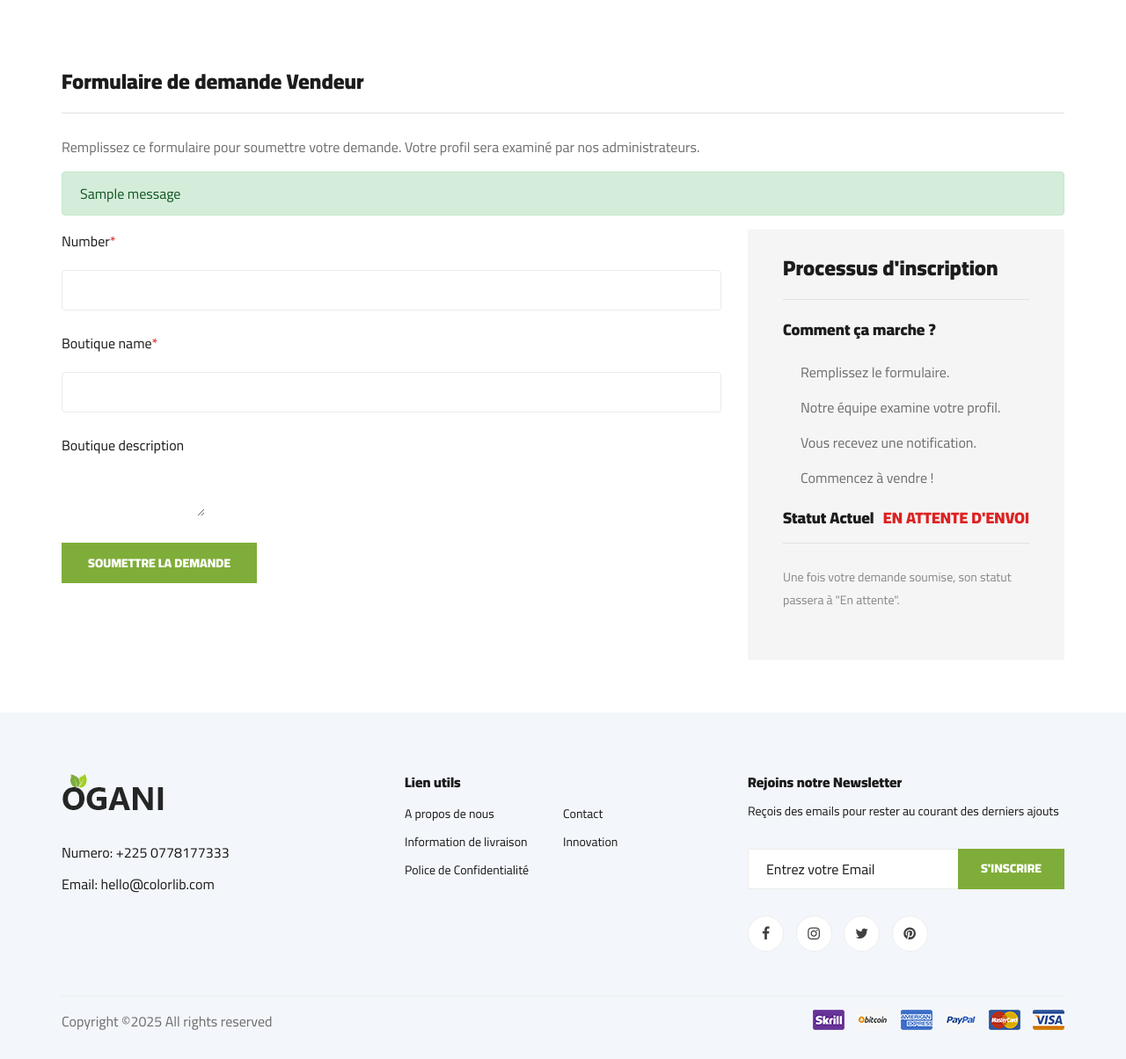
After one commit to Azania-Eraste/Projet_final_Django, a Django app: template Authentification/templates/devenir_vendeur.html in a window 1280 px wide. The commit adds this page. Shown: the part 298-1502 px from the top of the page at 88% size. Run offline with Django 5.2, Linux system fonts and the light colour scheme; the template is opened without the code that fills it: most values are stand-ins (such as "Sample title", 1, 10 or a date in 2020); one stand-in notice (Sample message) is shown; form fields are guessed from the names that the template uses; some libraries are stand-ins or nearby versions.

Commit message:
ajout de devenir vendeur

```diff
--- a/Authentification/admin.py
+++ b/Authentification/admin.py
@@ -7,7 +7,7 @@ class CustomUserAdmin(admin.ModelAdmin):
     list_display = ("username","nom","prenom","number","is_active")
     fieldsets = (
         ("Informations principales", {
-            "fields": ("username","password","nom","prenom","number")
+            "fields": ("username","password","nom","prenom","number", 'email')
         }),
         ("Métadonnées", {
             "fields": ("is_active",),  # Ajout de la virgule
--- /dev/null
+++ b/Authentification/templates/base/base.html
@@ -0,0 +1,255 @@
+{% load static %}
+<!DOCTYPE html>
+<html lang="fr-FR">
+
+<head>
+    <meta charset="UTF-8">
+    <meta name="keywords" content="Ogani, unica, creative, html">
+    <meta name="viewport" content="width=device-width, initial-scale=1.0">
+    <meta http-equiv="X-UA-Compatible" content="ie=edge">
+    <meta name="description" content="Ogani, vente de produits vivriers en Côte d'Ivoire">
+    <title>Organic</title>
+
+    <!-- Google Font -->
+    <link href="https://fonts.googleapis.com/css2?family=Cairo:wght@200;300;400;600;900&display=swap" rel="stylesheet">
+
+    <link rel="stylesheet" href="https://cdnjs.cloudflare.com/ajax/libs/font-awesome/5.15.4/css/all.min.css">
+    <link href="https://cdn.jsdelivr.net/npm/tailwindcss@2.2.19/dist/tailwind.min.css" rel="stylesheet">
+
+    <!-- Css Styles -->
+    <link rel="stylesheet" href="{% static 'css/bootstrap.min.css' %}" type="text/css">
+    <link rel="stylesheet" href="{% static 'css/font-awesome.min.css' %}" type="text/css">
+    <link rel="stylesheet" href="{% static 'css/elegant-icons.css' %}" type="text/css">
+    <link rel="stylesheet" href="{% static 'css/nice-select.css' %}" type="text/css">
+    <link rel="stylesheet" href="{% static 'css/jquery-ui.min.css' %}" type="text/css">
+    <link rel="stylesheet" href="{% static 'css/owl.carousel.min.css' %}" type="text/css">
+    <link rel="stylesheet" href="{% static 'css/slicknav.min.css' %}" type="text/css">
+    <link rel="stylesheet" href="{% static 'css/style.css' %}" type="text/css">
+</head>
+
+<body>
+    <!-- Page Preloder -->
+    <div id="preloder">
+        <div class="loader"></div>
+    </div>
+    <!-- Humberger Begin -->
+    <div class="humberger__menu__overlay"></div>
+    <div class="humberger__menu__wrapper">
+        <div class="humberger__menu__logo">
+            <a href="#"><img src="{% static 'img/logo.png' %}" alt=""></a>
+        </div>
+        <div class="humberger__menu__cart">
+            <ul>
+                <li><a href="{% url 'Ecommerce:favorite' %}"><i class="fa fa-heart"></i> <span>{{ favoris_produit.count }}</span></a></li>
+                <li><a href="{% url 'Ecommerce:panier' %}"><i class="fa fa-shopping-bag"></i> <span>{{ panier_produit.count }}</span></a></li>
+            </ul>
+
+        </div>
+        <div class="humberger__menu__widget">
+            <div class="header__top__right__auth">
+                {% if request.user.is_authenticated %}
+                    <a href="{% url 'Ecommerce:profile' %}" class="fa fa-user"> Dashboard</a>
+                {% else %}
+                    <a href="{% url 'Authentification:login' %}"><i class="fa fa-user"></i> Connexion</a>
+                {% endif %}
+            </div>
+        </div>
+        <nav class="humberger__menu__nav mobile-menu">
+            <ul>
+                <li class="active"><a href="{% url 'blog:index' %}">Home</a></li>
+                <li><a href="{% url 'Ecommerce:shop' %}">Shop</a></li>
+                <li><a href="{% url 'blog:blog' %}">Blog</a></li>
+                <li><a href="{% url 'blog:contact' %}">Contact</a></li>
+                <li><a href="{% url 'Ecommerce:about' %}">About Us</a></li>
+            </ul>
+        </nav>
+        <div id="mobile-menu-wrap"></div>
+        <div class="header__top__right__social">
+            <a href="#"><i class="fa fa-facebook"></i></a>
+            <a href="#"><i class="fa fa-twitter"></i></a>
+            <a href="#"><i class="fa fa-linkedin"></i></a>
+            <a href="#"><i class="fa fa-pinterest-p"></i></a>
+        </div>
+
+    </div>
+    <!-- Humberger End -->
+
+    <!-- Header Section Begin -->
+    <header class="header">
+        <div class="header__top">
+            <div class="container">
+                <div class="row">
+                    <div class="col-lg-6">
+                        <div class="header__top__left">
+
+                        </div>
+                    </div>
+                    <div class="col-lg-6">
+                        <div class="header__top__right">
+                            <div class="header__top__right__social">
+                                <a href="#"><i class="fa fa-facebook"></i></a>
+                                <a href="#"><i class="fa fa-twitter"></i></a>
+                                <a href="#"><i class="fa fa-linkedin"></i></a>
+                                <a href="#"><i class="fa fa-pinterest-p"></i></a>
+                            </div>
+
+                            <div class="header__top__right__auth">
+                                {% if request.user.is_authenticated %}
+                                <a href="{% url 'Ecommerce:profile' %}" class="fa fa-user"> Dashboard</a>
+                                {% else %}
+                                    <a href="{% url 'Authentification:login' %}"><i class="fa fa-user"></i> Connexion</a>
+                                {% endif %}
+                            </div>
+                        </div>
+                    </div>
+                </div>
+            </div>
+        </div>
+        <div class="container">
+            <div class="row">
+                <div class="col-lg-3">
+                    <div class="header__logo">
+                        <a href="{% url 'blog:index' %}"><img src="{% static 'img/logo.png' %}" alt=""></a>
+                    </div>
+                </div>
+                <div class="col-lg-6">
+                    <nav class="header__menu">
+                        <ul>
+                            <li class="{% if active_page == 'accueil' %}active{% endif %}"><a href="{% url 'blog:index' %}">Home</a></li>
+                            <li class="{% if active_page == 'shop' %}active{% endif %}"><a href="{% url 'Ecommerce:shop' %}">Shop</a></li>
+                            <li class="{% if active_page == 'blog' %}active{% endif %}"><a href="{% url 'blog:blog' %}">Blog</a></li>
+                            <li class="{% if active_page == 'contact' %}active{% endif %}"><a href="{% url 'blog:contact' %}">Contact</a></li>
+                            <li class="{% if active_page == 'about' %}active{% endif %}"><a href="{% url 'Ecommerce:about' %}">About Us</a></li>
+                        </ul>
+                    </nav>
+                </div>
+                <div class="col-lg-3">
+                    <div class="header__cart">
+                        <ul>
+                            <li><a href="{% url 'Ecommerce:favorite' %}"><i class="fa fa-heart"></i> <span>{{ favoris_produit.count }}</span></a></li>
+                            <li><a href="{% url 'Ecommerce:panier' %}"><i class="fa fa-shopping-bag"></i> <span>{{ panier_produit.count }}</span></a></li>
+                        </ul>
+
+                    </div>
+                </div>
+            </div>
+            <div class="humberger__open">
+                <i class="fa fa-bars"></i>
+            </div>
+        </div>
+    </header>
+    <!-- Header Section End -->
+
+    {% block header %}
+        <!-- Hero Section Begin -->
+        <section class="hero">
+            <div class="container">
+                <div class="row">
+                    <div class="col-lg-3">
+                        <div class="hero__categories">
+                            <div class="hero__categories__all">
+                                <i class="fa fa-bars"></i>
+                                <span>All departments</span>
+                            </div>
+                            <ul>
+                                {% for categorie in Categories %}
+                                    <li><a href="{% url 'Ecommerce:shop' %}?categorie={{ categorie.id }}">{{ categorie.nom }}</a></li>
+                                {% endfor %}
+                            </ul>
+                        </div>
+                    </div>
+                    <div class="col-lg-9">
+                        <div class="hero__item set-bg" data-setbg="{% static 'img/hero/banner.jpg' %}">
+                            <div class="hero__text">
+                                <span>FRUIT FRESH</span>
+                                <h2>Vegetable <br />100% Organic</h2>
+                                <p>Free Pickup and Delivery Available</p>
+                                <a href="{% url 'Ecommerce:shop' %}" class="primary-btn">SHOP NOW</a>
+                            </div>
+                        </div>
+                    </div>
+                </div>
+            </div>
+        </section>
+        <!-- Hero Section End -->
+    {% endblock %}
+
+
+    {% block content %}
+    {% endblock %}
+
+        <!-- Footer Section Begin -->
+        <footer class="footer spad">
+            <div class="container">
+                <div class="row">
+                    <div class="col-lg-3 col-md-6 col-sm-6">
+                        <div class="footer__about">
+                            <div class="footer__about__logo">
+                                <a href="{% url 'blog:index' %}"><img src="{% static 'img/logo.png' %}" alt=""></a>
+                            </div>
+                            <ul>
+                                <li>Numero: +225 0778177333</li>
+                                <li>Email: hello@colorlib.com</li>
+                            </ul>
+                        </div>
+                    </div>
+                    <div class="col-lg-4 col-md-6 col-sm-6 offset-lg-1">
+                        <div class="footer__widget">
+                            <h6>Lien utils</h6>
+                            <ul>
+                                <li><a href="{% url 'Ecommerce:about' %}">A propos de nous</a></li>
+                                <li><a href="{% url 'Ecommerce:shipping' %}">Information de livraison</a></li>
+                                <li><a href="{% url 'Ecommerce:privacy' %}">Police de Confidentialité</a></li>
+                            </ul>
+                            <ul>
+                                <li><a href="{% url 'blog:contact' %}">Contact</a></li>
+                                <li><a href="{% url 'Ecommerce:innovation' %}">Innovation</a></li>
+                            </ul>
+                        </div>
+                    </div>
+                    <div class="col-lg-4 col-md-12">
+                        <div class="footer__widget">
+                            <h6>Rejoins notre Newsletter</h6>
+                            <p>Reçois des emails pour rester au courant des derniers ajouts</p>
+                            <form action="#">
+                                <input type="text" placeholder="Entrez votre Email">
+                                <button type="submit" class="site-btn">S'inscrire</button>
+                            </form>
+                            <div class="footer__widget__social">
+                                <a href="#"><i class="fa fa-facebook"></i></a>
+                                <a href="#"><i class="fa fa-instagram"></i></a>
+                                <a href="#"><i class="fa fa-twitter"></i></a>
+                                <a href="#"><i class="fa fa-pinterest"></i></a>
+                            </div>
+                        </div>
+                    </div>
+                </div>
+                <div class="row">
+                    <div class="col-lg-12">
+                        <div class="footer__copyright">
+                            <div class="footer__copyright__text"><p><!-- Link back to Colorlib can't be removed. Template is licensed under CC BY 3.0. -->
+      Copyright &copy;<script>document.write(new Date().getFullYear());</script> All rights reserved
+      <!-- Link back to Colorlib can't be removed. Template is licensed under CC BY 3.0. --></p></div>
+                            <div class="footer__copyright__payment"><img src="{% static 'img/payment-item.png' %}" alt=""></div>
+                        </div>
+                    </div>
+                </div>
+            </div>
+        </footer>
+        <!-- Footer Section End -->
+
+    <!-- Js Plugins -->
+    <script src="{% static 'js/jquery-3.3.1.min.js' %}"></script>
+    <script src="{% static 'js/bootstrap.min.js' %}"></script>
+    <script src="{% static 'js/jquery.nice-select.min.js' %}"></script>
+    <script src="{% static 'js/jquery-ui.min.js' %}"></script>
+    <script src="{% static 'js/jquery.slicknav.js' %}"></script>
+    <script src="{% static 'js/mixitup.min.js' %}"></script>
+    <script src="{% static 'js/owl.carousel.min.js' %}"></script>
+    <script src="{% static 'js/main.js' %}"></script>
+
+
+
+</body>
+
+</html>
--- /dev/null
+++ b/Authentification/templates/devenir_vendeur.html
@@ -0,0 +1,100 @@
+{% extends 'base/base.html' %}
+{% load static %}
+
+{% comment %}
+  Nous remplaçons le bloc "header" (qui contient la grande bannière "Hero Section")
+  par une simple barre de navigation "breadcrumb" pour cette page.
+{% endcomment %}
+{% block header %}
+    <section class="breadcrumb-section set-bg" data-setbg="{% static 'img/breadcrumb.jpg' %}">
+        <div class="container">
+            <div class="row">
+                <div class="col-lg-12 text-center">
+                    <div class="breadcrumb__text">
+                        <h2>Devenir Vendeur</h2>
+                        <div class="breadcrumb__option">
+                            <a href="{% url 'blog:index' %}">Home</a>
+                            <span>Devenir Vendeur</span>
+                        </div>
+                    </div>
+                </div>
+            </div>
+        </div>
+    </section>
+    {% endblock %}
+
+
+{% comment %}
+  Voici le bloc "content" que vous avez demandé.
+  Il contient le formulaire et les instructions.
+{% endcomment %}
+{% block content %}
+    <section class="checkout spad">
+        <div class="container">
+            <div class="checkout__form">
+                <h4>Formulaire de demande Vendeur</h4>
+                <p>Remplissez ce formulaire pour soumettre votre demande. Votre profil sera examiné par nos administrateurs.</p>
+
+                {% if messages %}
+                    {% for message in messages %}
+                        <div class="alert alert-{% if message.tags == 'error' %}danger{% else %}{{ message.tags }}{% endif %}">
+                            {{ message }}
+                        </div>
+                    {% endfor %}
+                {% endif %}
+
+                <form action="{% url 'Authentification:devenir_vendeur' %}" method="POST">
+                    {% csrf_token %}
+                    <div class="row">
+                        <div class="col-lg-8 col-md-6">
+
+                            <div class="checkout__input">
+                                <p>{{ form.number.label }}<span>*</span></p>
+                                {{ form.number }} {% if form.number.errors %}
+                                    <small class="text-danger">{{ form.number.errors|first }}</small>
+                                {% endif %}
+                            </div>
+
+                            <div class="checkout__input">
+                                <p>{{ form.boutique_name.label }}<span>*</span></p>
+                                {{ form.boutique_name }}
+                                {% if form.boutique_name.errors %}
+                                    <small class="text-danger">{{ form.boutique_name.errors|first }}</small>
+                                {% endif %}
+                            </div>
+
+                            <div class="checkout__input">
+                                <p>{{ form.boutique_description.label }}</p>
+                                {{ form.boutique_description }}
+                                {% if form.boutique_description.errors %}
+                                    <small class="text-danger">{{ form.boutique_description.errors|first }}</small>
+                                {% endif %}
+                            </div>
+
+                            <button type="submit" class="site-btn">SOUMETTRE LA DEMANDE</button>
+                        </div>
+
+                        <div class="col-lg-4 col-md-6">
+                            <div class="checkout__order" style="background: #f5f5f5;">
+                                <h4 style="border-bottom: 1px solid #e1e1e1;">Processus d'inscription</h4>
+                                <div class="checkout__order__products">Comment ça marche ?</div>
+                                <ul style="list-style-type: decimal; padding-left: 20px; margin-top: 15px; color: #666;">
+                                    <li>Remplissez le formulaire.</li>
+                                    <li>Notre équipe examine votre profil.</li>
+                                    <li>Vous recevez une notification.</li>
+                                    <li>Commencez à vendre !</li>
+                                </ul>
+                                <div class="checkout__order__total">Statut Actuel
+                                    <span>EN ATTENTE D'ENVOI</span>
+                                </div>
+                                <p style="font-size: 14px; color: #888; margin-top: 15px;">
+                                    Une fois votre demande soumise, son statut passera à "En attente".
+                                </p>
+                            </div>
+                        </div>
+                    </div>
+                </form>
+            </div>
+        </div>
+    </section>
+    {% endblock %}
--- a/Authentification/urls.py
+++ b/Authentification/urls.py
@@ -11,6 +11,8 @@ urlpatterns= [
     path('logout/', views.logout_view,name="logout"),
     path('register/', views.register_view, name='register'),
     path('forget-password/', views.forgetpassword, name='forgetpassword'),
+    path('devenir-vendeur/', views.devenir_vendeur, name='devenir_vendeur'),
+    path('register/<str:uidb64>/<str:token>/', views.active_account, name='activecompte'),
     path('forget-password/<str:uidb64>/<str:token>/', views.changepassword, name='changepassword'),
-    path('register/<str:uidb64>/<str:token>/', views.active_account, name='activecompte'),
+
 ]
--- a/Ecommerce/Templates/profile.html
+++ b/Ecommerce/Templates/profile.html
@@ -41,6 +41,7 @@
                             <li><a href="{% url 'Ecommerce:commandes' %}">Mes Commandes</a></li>
                             <li><a href="{% url 'Ecommerce:favorite' %}">Mes Favoris</a></li>
                             <li><a href="{% url 'Ecommerce:mode_paiement' %}">Mode de Paiement</a></li>
+                            <a href="{% url 'Authentification:devenir_vendeur' %}" class="primary-btn mt-4 mr-4">Devenir Vendeur</a>
                         </ul>
                     </div>
                 </div>
```
Also changed, not shown: Authentification/form.py (+50 -1 lines), Authentification/models.py (+40 -0 lines), Authentification/views.py (+72 -0 lines), Ecommerce/models.py (+6 -4 lines), projet_final/settings.py (+5 -4 lines), Authentification/migrations/0002_vendeur.py (added), Authentification/migrations/0003_vendeur_boutique_description_vendeur_created_at_and_more.py (added), Ecommerce/migrations/0020_alter_favoris_produit.py (added), db.sqlite3.
